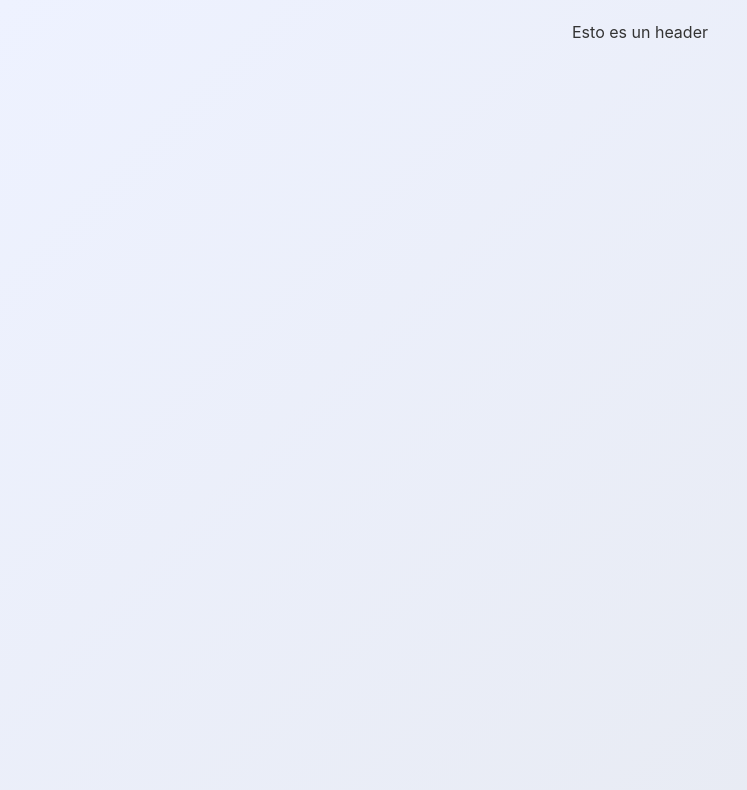
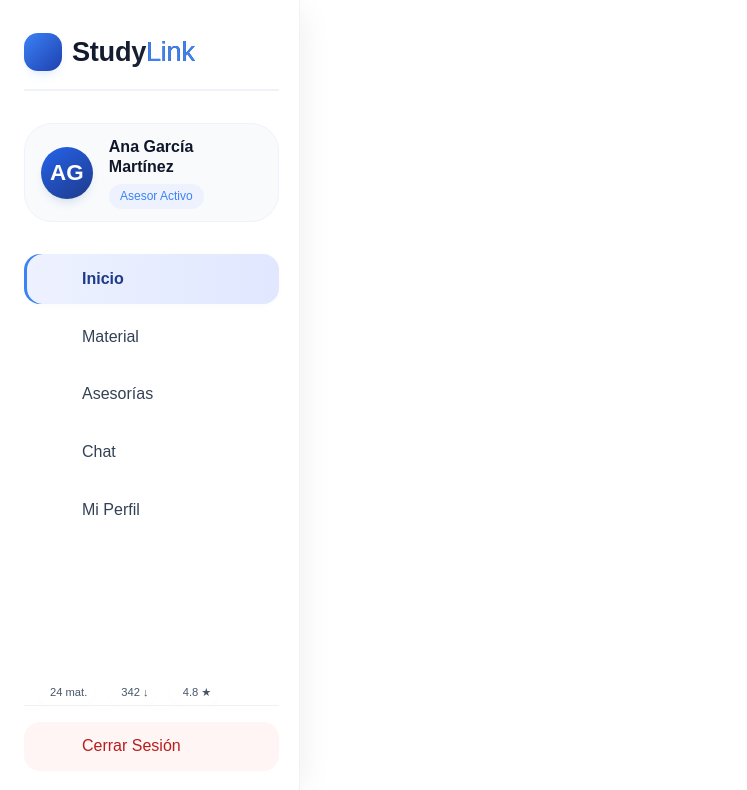
Before and after one commit to RecursosMAC/FrontEnd-Project, a Next.js app in the folder proyecto_studylink/: page / in a window 1280 px wide. Shown: the top 790 px of the page, without its empty margins (0-747 px from the left). Built offline with nearby package versions, Linux system fonts and the light colour scheme.

Commit message:
Agregar componente de menu lateral izquierdo para StudyLink

```diff
--- a/proyecto_studylink/app/Menu/Menu.module.css
+++ b/proyecto_studylink/app/Menu/Menu.module.css
@@ -1,26 +1,4 @@
-.header{
-    backgroud-olor: #f0f0f0;
-    padding: 20px;
-    text-align:center;
-    width: 100%;
-    color: #333;
-}
 
-* {
-    margin: 0;
-    padding: 0;
-    box-sizing: border-box;
-}
-
-body {
-    font-family: 'Inter', sans-serif;
-    background: #f1f5f9;
-    display: flex;
-    min-height: 100vh;
-    background: linear-gradient(135deg, #eef2ff 0%, #e6e9f0 100%);
-}
-
-/* ========= MENÚ LATERAL IZQUIERDO ========= */
 .sidebar {
   width: 300px;
   background: #ffffff;
@@ -34,15 +12,14 @@ body {
   border-right: 1px solid rgba(0, 0, 0, 0.05);
 }
 
-.sidebar-inner {
+.sidebarInner {
   display: flex;
   flex-direction: column;
   height: 100%;
   padding: 2rem 1.25rem 1.8rem 1.5rem;
 }
 
-/* LOGO */
-.logo-area {
+.logoArea {
   margin-bottom: 2rem;
   display: flex;
   align-items: center;
@@ -51,7 +28,7 @@ body {
   padding-bottom: 1rem;
 }
 
-.logo-icon {
+.logoIcon {
   background: linear-gradient(135deg, #3b82f6, #1e40af);
   width: 38px;
   height: 38px;
@@ -62,12 +39,12 @@ body {
   box-shadow: 0 6px 12px -6px rgba(59, 130, 246, 0.3);
 }
 
-.logo-icon i {
+.logoIcon i {
   font-size: 1.4rem;
   color: white;
 }
 
-.logo-text {
+.logoText {
   font-size: 1.7rem;
   font-weight: 800;
   letter-spacing: -0.3px;
@@ -77,16 +54,15 @@ body {
   color: transparent;
 }
 
-.logo-text span {
+.logoText span {
   font-weight: 500;
   color: #3b82f6;
   background: none;
+  background-clip: unset;
   -webkit-background-clip: unset;
-    background-clip: unset;
 }
 
-/* PERFIL DE USUARIO */
-.user-profile {
+.userProfile {
   display: flex;
   align-items: center;
   gap: 1rem;
@@ -112,14 +88,14 @@ body {
   box-shadow: 0 6px 12px -6px rgba(0, 60, 130, 0.25);
 }
 
-.user-info h4 {
+.userInfo h4 {
   font-size: 1rem;
   font-weight: 700;
   color: #0f172a;
   line-height: 1.3;
 }
 
-.user-info p {
+.userInfo p {
   font-size: 0.75rem;
   font-weight: 500;
   color: #3b82f6;
@@ -130,20 +106,20 @@ body {
   margin-top: 6px;
 }
 
-/* NAVEGACIÓN */
-.nav-menu {
+.navMenu {
   flex: 1;
   display: flex;
   flex-direction: column;
   gap: 0.5rem;
   margin-bottom: 1.5rem;
+  padding-left: 0;
 }
 
-.nav-item {
+.navItem {
   list-style: none;
 }
 
-.nav-link {
+.navLink {
   display: flex;
   align-items: center;
   gap: 1rem;
@@ -157,7 +133,7 @@ body {
   cursor: pointer;
 }
 
-.nav-link i {
+.navLink i {
   width: 26px;
   font-size: 1.25rem;
   text-align: center;
@@ -165,29 +141,28 @@ body {
   transition: 0.2s;
 }
 
-.nav-link:hover {
+.navLink:hover {
   background: #eef2ff;
   color: #1e40af;
 }
 
-.nav-link:hover i {
+.navLink:hover i {
   color: #2563eb;
   transform: translateX(2px);
 }
 
-.nav-item.active .nav-link {
+.active .navLink {
   background: linear-gradient(95deg, #eef2ff 0%, #e0e7ff 100%);
   color: #1e3a8a;
   font-weight: 600;
-    box-shadow: inset 3px 0 0 #3b82f6, 0 2px 6px rgba(0,0,0,0.02);
+  box-shadow: inset 3px 0 0 #3b82f6, 0 2px 6px rgba(0, 0, 0, 0.02);
 }
 
-.nav-item.active .nav-link i {
+.active .navLink i {
   color: #2563eb;
 }
 
-/* ESTADÍSTICAS RÁPIDAS */
-.user-meta-stats {
+.userMetaStats {
   margin: 12px 0 0 12px;
   display: flex;
   gap: 12px;
@@ -195,24 +170,23 @@ body {
   color: #475569;
 }
 
-.user-meta-stats div {
+.userMetaStats div {
   background: #ffffff;
   padding: 4px 8px;
   border-radius: 40px;
   display: inline-flex;
   align-items: center;
   gap: 6px;
-    box-shadow: 0 1px 2px rgba(0,0,0,0.02);
+  box-shadow: 0 1px 2px rgba(0, 0, 0, 0.02);
 }
 
-/* CERRAR SESIÓN */
-.logout-section {
+.logoutSection {
   margin-top: auto;
   border-top: 1px solid #edf2f7;
   padding-top: 1rem;
 }
 
-.logout-btn {
+.logoutBtn {
   display: flex;
   align-items: center;
   gap: 1rem;
@@ -226,127 +200,26 @@ body {
   cursor: pointer;
 }
 
-.logout-btn i {
+.logoutBtn i {
   width: 26px;
   font-size: 1.2rem;
   color: #dc2626;
 }
 
-.logout-btn:hover {
+.logoutBtn:hover {
   background: #fee2e2;
   transform: translateX(2px);
 }
 
-/* CONTENIDO PRINCIPAL (demo, no parte del menú pero necesario para layout) */
-.main-content {
-    flex: 1;
-    padding: 2rem;
-    overflow-y: auto;
-}
 
-.welcome-card {
-    background: white;
-    border-radius: 32px;
-    padding: 1.8rem 2rem;
-    box-shadow: 0 12px 30px rgba(0,0,0,0.05);
-    border: 1px solid rgba(255,255,255,0.6);
-}
-
-.welcome-card h1 {
-    font-size: 1.8rem;
-    font-weight: 700;
-    background: linear-gradient(135deg, #0f172a, #2d3a5e);
-    background-clip: text;
-    -webkit-background-clip: text;
-    color: transparent;
-}
-
-.stats-row {
-    display: flex;
-    gap: 1rem;
-    margin-top: 1.5rem;
-    flex-wrap: wrap;
-}
-
-.stat-badge {
-    background: #f1f5f9;
-    border-radius: 60px;
-    padding: 0.5rem 1rem;
-    font-size: 0.85rem;
-    font-weight: 500;
-}
-
-hr {
-    margin: 1rem 0;
-    border: 0;
-    height: 1px;
-    background: #e2e8f0;
-}
-
-.feature-blocks {
-    display: flex;
-    gap: 1rem;
-    flex-wrap: wrap;
-    margin-top: 10px;
-}
-
-.feature-card {
-    background: #f8fafc;
-    border-radius: 24px;
-    padding: 0.9rem 1.2rem;
-    width: 180px;
-}
-
-.search-asesorias {
-    background: #eef2ff;
-    display: inline-block;
-    border-radius: 60px;
-    padding: 0.5rem 1rem;
-    font-size: 0.85rem;
-    font-weight: 500;
-    margin-top: 8px;
-}
-
-.recent-activity {
-    margin-top: 1.5rem;
-    background: #f1f5f9;
-    border-radius: 20px;
-    padding: 1rem;
-}
-
-.recent-activity i {
-    margin-right: 8px;
-    color: #475569;
-}
-
-.footer-note {
-    text-align: center;
-    margin-top: 2rem;
-    font-size: 0.7rem;
-    color: #5b6e8c;
-}
-
-/* RESPONSIVE */
 @media (max-width: 768px) {
   .sidebar {
     width: 260px;
   }
-    .sidebar-inner {
+  .sidebarInner {
     padding: 1.5rem 1rem;
   }
-    .logo-text {
+  .logoText {
     font-size: 1.4rem;
   }
 }
-
-.main-content::-webkit-scrollbar {
-    width: 5px;
-}
-.main-content::-webkit-scrollbar-track {
-    background: #e9eef3;
-    border-radius: 10px;
-}
-.main-content::-webkit-scrollbar-thumb {
-    background: #b9c3d4;
-    border-radius: 10px;
-}
--- a/proyecto_studylink/app/Menu/Menu.tsx
+++ b/proyecto_studylink/app/Menu/Menu.tsx
@@ -1,9 +1,77 @@
+"use client";
 
-import styles from './Menu.module.css'
-export default function Menu(){
-    return(
-        <header className={styles.header}>
-            <div>Esto es un header</div>
-        </header>
-    )
-}
+import React from "react";
+import { usePathname } from "next/navigation";
+import styles from "./Menu.module.css";
+
+const Menu: React.FC = () => {
+  const pathname = usePathname();
+
+  const navItems = [
+    { name: "Inicio", href: "/", icon: "fas fa-home" },
+    { name: "Material", href: "/material", icon: "fas fa-file-alt" },
+    { name: "Asesorías", href: "/asesorias", icon: "fas fa-chalkboard-user" },
+    { name: "Chat", href: "/chat", icon: "fas fa-comments" },
+    { name: "Mi Perfil", href: "/perfil", icon: "fas fa-user-circle" },
+  ];
+
+  return (
+    <aside className={styles.sidebar}>
+      <div className={styles.sidebarInner}>
+        {/* Logo */}
+        <div className={styles.logoArea}>
+          <div className={styles.logoIcon}>
+            <i className="fas fa-link"></i>
+          </div>
+          <div className={styles.logoText}>
+            Study<span>Link</span>
+          </div>
+        </div>
+
+        {/* Perfil del usuario */}
+        <div className={styles.userProfile}>
+          <div className={styles.avatar}>AG</div>
+          <div className={styles.userInfo}>
+            <h4>Ana García Martínez</h4>
+            <p>Asesor Activo</p>
+          </div>
+        </div>
+
+        {/* Navegación */}
+        <ul className={styles.navMenu}>
+          {navItems.map((item) => {
+            const isActive = pathname === item.href;
+            return (
+              <li
+                key={item.name}
+                className={`${styles.navItem} ${isActive ? styles.active : ""}`}
+              >
+                <a href={item.href} className={styles.navLink}>
+                  <i className={item.icon}></i>
+                  <span>{item.name}</span>
+                </a>
+              </li>
+            );
+          })}
+        </ul>
+
+        {/* Estadísticas rápidas */}
+        <div className={styles.userMetaStats}>
+          <div><i className="fas fa-book-open"></i> 24 mat.</div>
+          <div><i className="fas fa-download"></i> 342 ↓</div>
+          <div><i className="fas fa-star" style={{ color: "#fbbf24" }}></i> 4.8 ★</div>
+        </div>
+
+        {/* Cerrar Sesión */}
+        <div className={styles.logoutSection}>
+          <a href="/logout" className={styles.logoutBtn}>
+            <i className="fas fa-sign-out-alt"></i>
+            <span>Cerrar Sesión</span>
+          </a>
+        </div>
+      </div>
+    </aside>
+  );
+};
+
+export default Menu;
--- a/proyecto_studylink/app/page.tsx
+++ b/proyecto_studylink/app/page.tsx
@@ -1,9 +1,9 @@
-import Image from "next/image";
 import Menu from "./Menu/Menu"
-export default function Home() {
+
+export default function HomePage() {
   return (
-    <>
-    <Menu></Menu>
-    </>
+    <div style={{ display: "flex", minHeight: "100vh" }}>
+      <Menu />
+    </div>
   );
 }
```
Also changed, not shown: 1 other file (tests, documents, lock files or other folders). Lines whose indentation alone changed are shown as unchanged.
